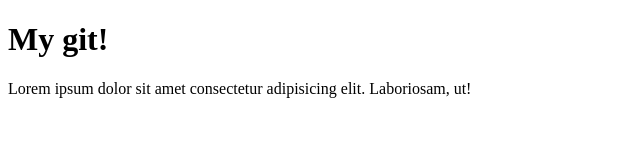
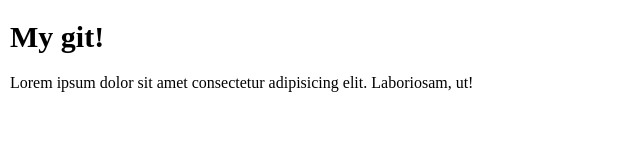
Before and after one commit to varsanofiev/site, a plain HTML site: page index.html in a window 1280 px wide. Shown: the whole page, without its empty margins (0-640 px from the left). Drawn offline with Linux system fonts and the light colour scheme.

Commit message:
second commit

```diff
--- /dev/null
+++ b/css/style.css
@@ -0,0 +1,7 @@
+body{
+	margin: 10px;
+}
+
+h1{
+	font-size: 30px;
+}
--- a/index.html
+++ b/index.html
@@ -4,6 +4,7 @@
 	<meta charset="UTF-8">
 	<meta name="viewport" content="width=device-width, initial-scale=1.0">
 	<title>Document</title>
+	<link rel="stylesheet" type="text/css" href="css/style.css">
 </head>
 <body>
 	<h1>My git!</h1>
```
